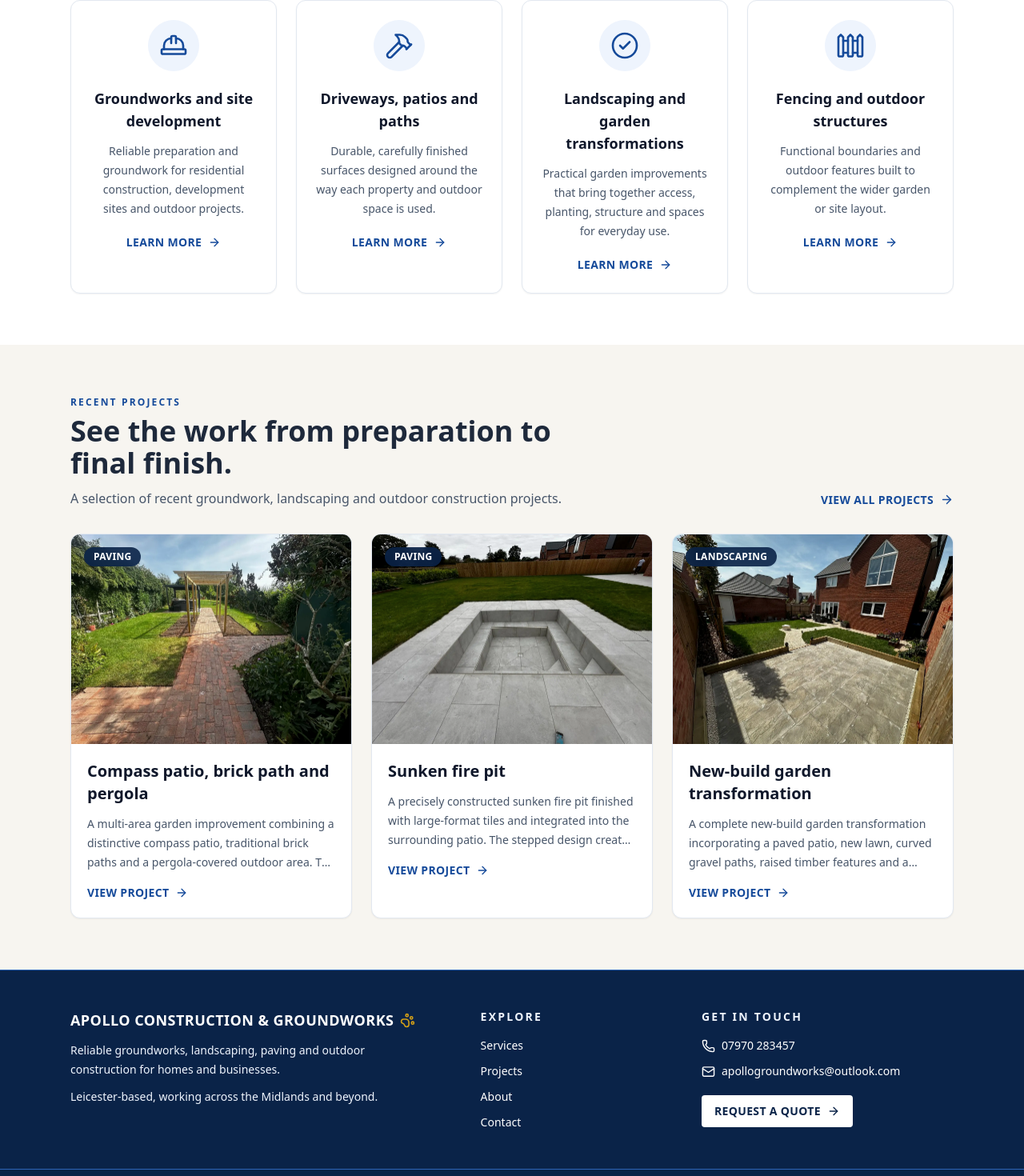
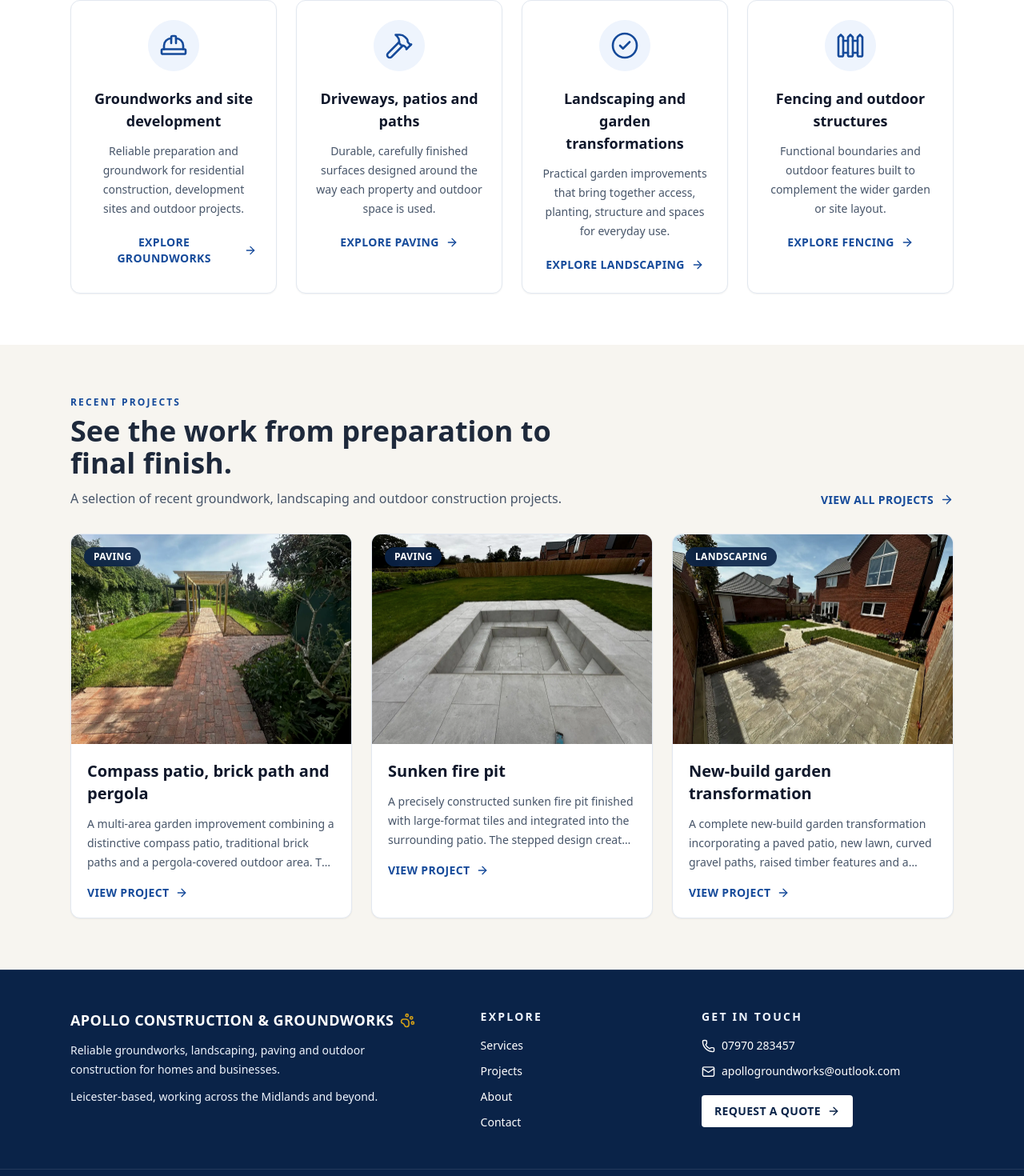
Before and after one commit to ggilberth/apollo-construction, a Next.js app: page / in a window 1280 px wide. Shown: the part 998-2468 px from the top of the page at 80% size. Built offline with nearby package versions, Linux system fonts and the light colour scheme; no server answers.

Commit message:
Improve performance and polish navigation

```diff
--- a/next.config.js
+++ b/next.config.js
@@ -1,6 +1,13 @@
 /** @type {import('next').NextConfig} */
 const nextConfig = {
-  reactStrictMode: true
+  reactStrictMode: true,
+  turbopack: {
+    root: __dirname,
+  },
+  images: {
+    formats: ["image/avif", "image/webp"],
+    qualities: [60, 70, 75],
+  },
 };
 
 module.exports = nextConfig;
--- a/src/app/page.tsx
+++ b/src/app/page.tsx
@@ -36,6 +36,13 @@ const serviceIcons: Record<string, LucideIcon> = {
   "driveways-patios-paths": Hammer,
   "landscaping-garden-transformations": CheckCircle2,
   "fencing-outdoor-structures": Fence,
+};
+
+const serviceLinkLabels: Record<string, string> = {
+  "groundworks-site-development": "Explore groundworks",
+  "driveways-patios-paths": "Explore paving",
+  "landscaping-garden-transformations": "Explore landscaping",
+  "fencing-outdoor-structures": "Explore fencing",
 };
 
 const featuredProjects = projects.filter((_, index) =>
@@ -85,12 +92,11 @@ export default function HomePage() {
           <div className="relative order-1 aspect-[2/1] overflow-hidden bg-slate-200 sm:aspect-[16/10] lg:order-2 lg:aspect-auto lg:min-h-[560px]">
             <Image
               alt="Completed new-build garden with a curved gravel path and landscaped lawn"
-              blurDataURL={imageBlurDataURL}
               className="object-cover"
+              fetchPriority="high"
               fill
-              placeholder="blur"
-              priority
-              quality={80}
+              loading="eager"
+              quality={70}
               sizes="(min-width: 1024px) 576px, 100vw"
               src="/projects/new-build-garden-makeover/new-build-garden-path-after.webp"
               style={{ objectPosition: "center 55%" }}
@@ -148,7 +154,7 @@ export default function HomePage() {
                   className="mt-5 inline-flex items-center gap-2 rounded-sm text-sm font-black uppercase tracking-wide text-brand-800 hover:text-brand-700 focus-visible:outline-none focus-visible:ring-2 focus-visible:ring-brand-700 focus-visible:ring-offset-2"
                   href={`/services#${service.slug}`}
                 >
-                  Learn more
+                  {serviceLinkLabels[service.slug] ?? "Explore service"}
                   <ArrowRight aria-hidden="true" size={16} />
                 </Link>
               </article>
@@ -190,6 +196,7 @@ export default function HomePage() {
                     fill
                     blurDataURL={imageBlurDataURL}
                     placeholder="blur"
+                    quality={60}
                     sizes="(min-width: 768px) 33vw, 100vw"
                     src={project.cover.src}
                     style={{ objectPosition: project.cover.position }}
--- a/src/components/site-footer.tsx
+++ b/src/components/site-footer.tsx
@@ -11,7 +11,7 @@ const footerLinks = [
 
 export function SiteFooter() {
   return (
-    <footer className="border-t border-brand-700 bg-brand-900 text-white">
+    <footer className="border-t border-white/10 bg-brand-900 text-white">
       <div className="mx-auto grid max-w-6xl gap-10 px-6 py-12 md:grid-cols-[1.5fr_0.75fr_1fr]">
         <div>
           <p className="flex items-center gap-2 text-lg font-black uppercase tracking-wide">
@@ -78,7 +78,7 @@ export function SiteFooter() {
         </div>
       </div>
 
-      <div className="border-t border-brand-700">
+      <div className="border-t border-white/10">
         <div className="mx-auto flex max-w-6xl flex-col gap-2 px-6 py-5 text-xs text-brand-100 sm:flex-row sm:items-center sm:justify-between">
           <p>© {new Date().getFullYear()} {businessDetails.name}</p>
           <div className="flex flex-wrap items-center gap-x-4 gap-y-2">
--- a/src/components/site-header.tsx
+++ b/src/components/site-header.tsx
@@ -78,7 +78,7 @@ export function SiteHeader() {
       {isMenuOpen ? (
         <nav
           aria-label="Mobile navigation"
-          className="border-t border-brand-700 px-6 py-4 text-sm font-semibold uppercase tracking-wide text-slate-200 lg:hidden"
+          className="border-t border-white/10 px-6 py-4 text-sm font-semibold uppercase tracking-wide text-slate-200 lg:hidden"
           id="mobile-navigation"
         >
           <div className="mx-auto flex max-w-6xl flex-col gap-1">
```
